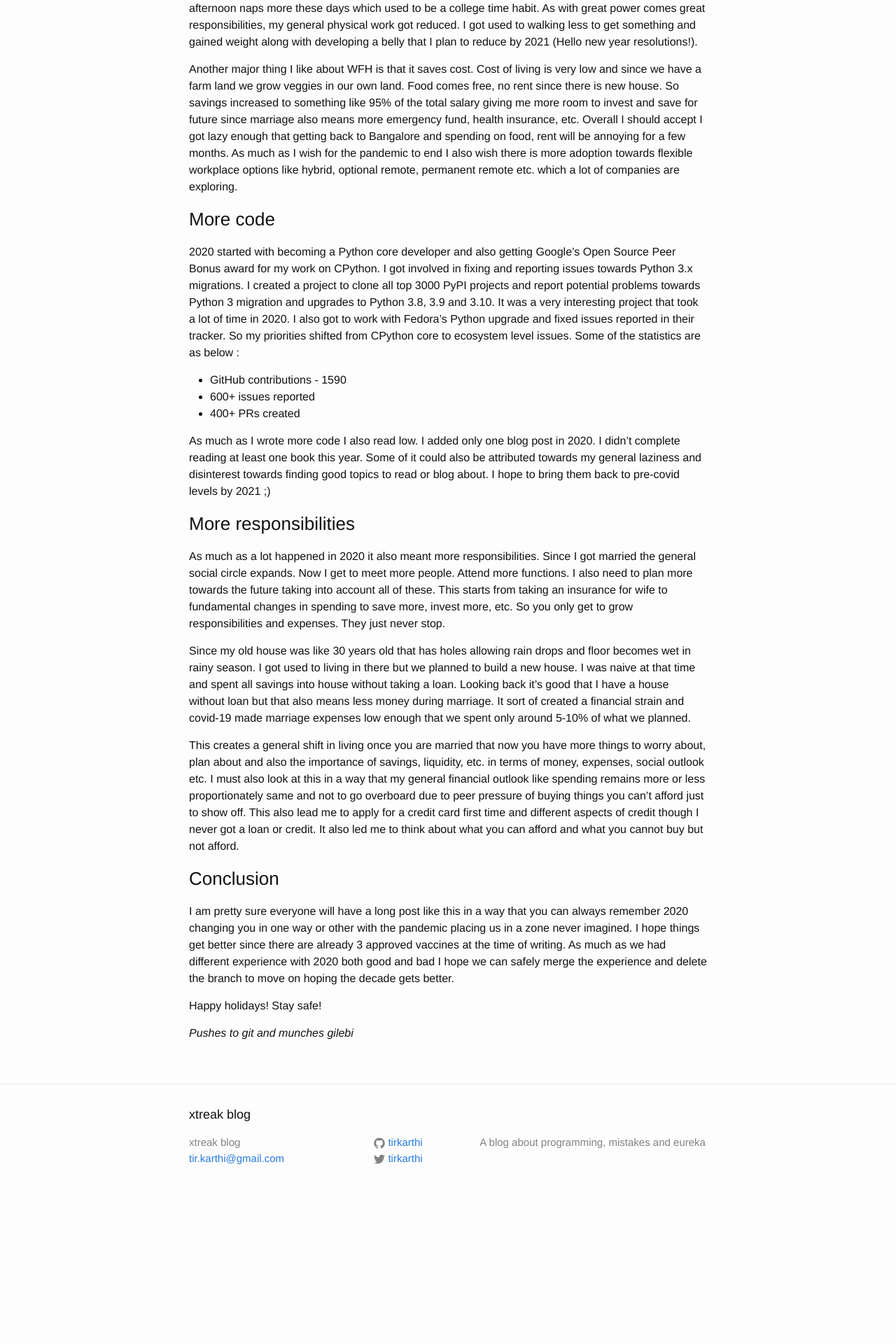
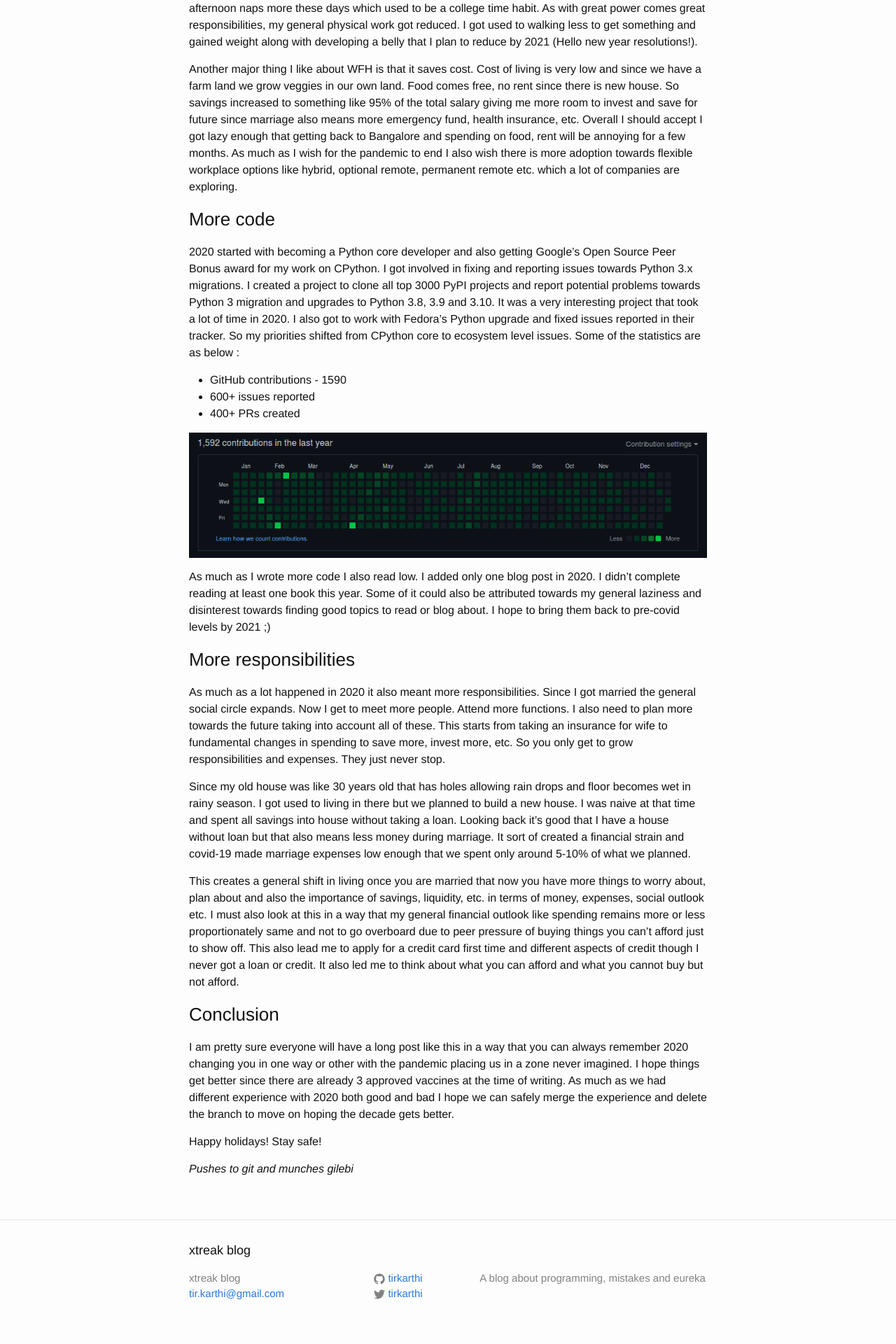
Before and after one commit to tirkarthi/tirkarthi.github.io, a Jekyll site: the page built from _posts/2020-12-31-git-branch-d-2020.md, in a window 1280 px wide. Shown: the part 1358-3278 px from the top of the page at 70% size. Built offline with Jekyll 4.4.1, drawn with Linux system fonts in a browser that asks for light colours; comment, search, counter and statistics services are not loaded; before the commit the page ends 3084 px from its top, so only the background shows below that.

Commit message:
Add github image

```diff
--- a/_posts/2020-12-31-git-branch-d-2020.md
+++ b/_posts/2020-12-31-git-branch-d-2020.md
@@ -33,6 +33,8 @@ Another major thing I like about WFH is that it saves cost. Cost of living is ve
 * 600+ issues reported
 * 400+ PRs created
 
+![](/images/github_2021.png)
+
 As much as I wrote more code I also read low. I added only one blog post in 2020. I didn't complete reading at least one book this year. Some of it could also be attributed towards my general laziness and disinterest towards finding good topics to read or blog about. I hope to bring them back to pre-covid levels by 2021 ;)
 
 ### More responsibilities
```
